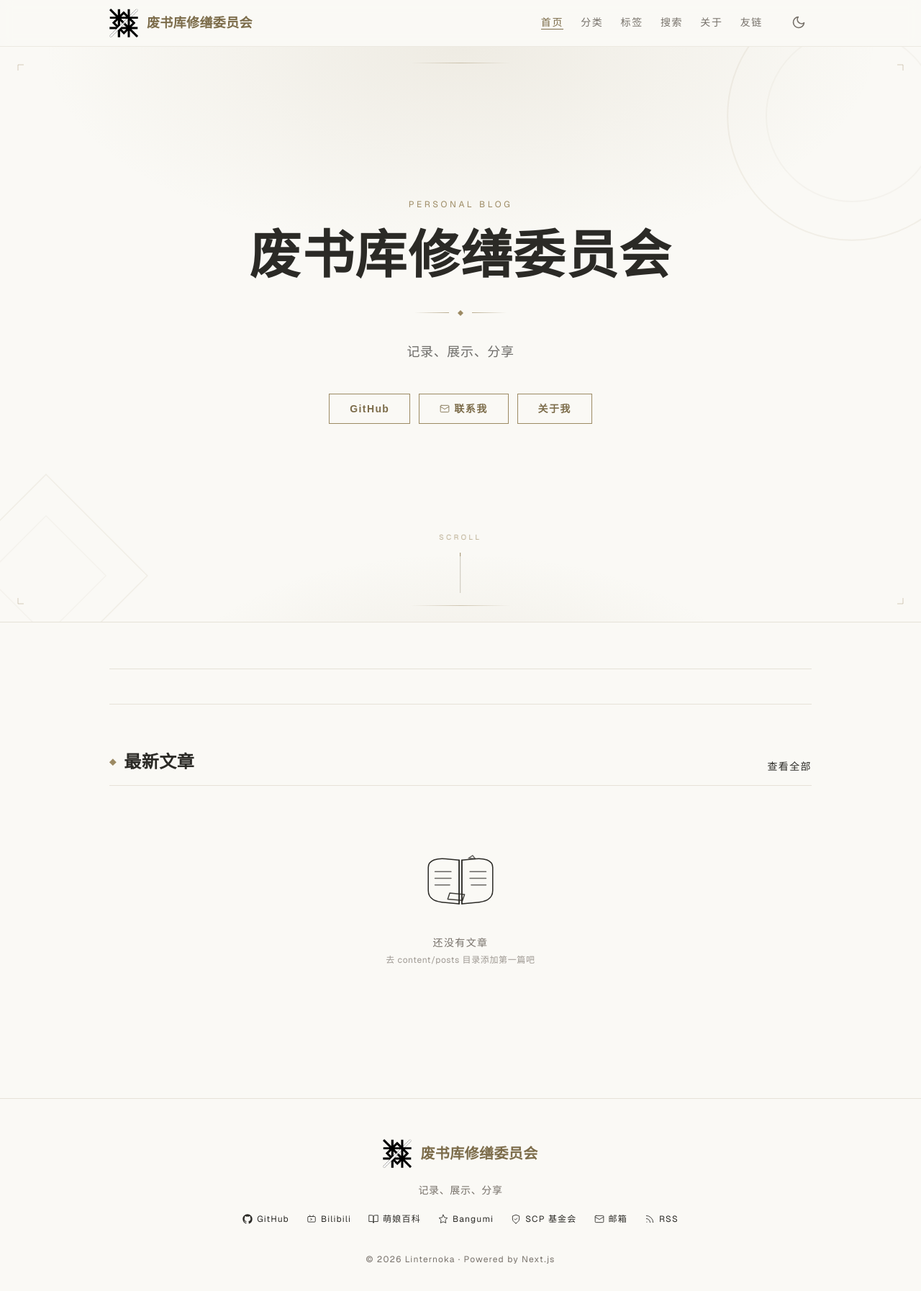
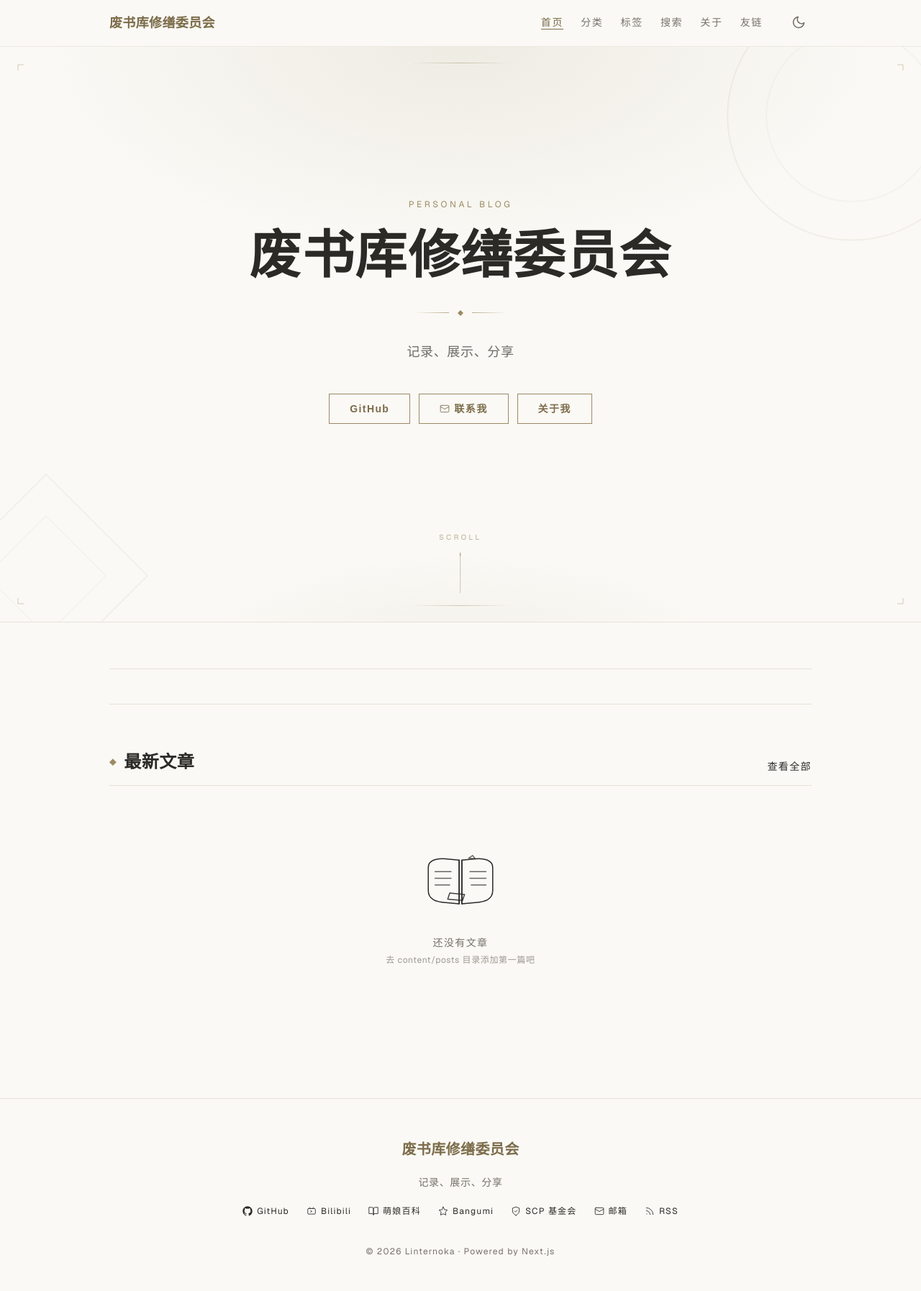
Before and after one commit to Linternoka/personal-blog, a Next.js app: page / in a window 1280 px wide. Shown: the top 1794 px of the page at 72% size. Built offline with nearby package versions, Linux system fonts and the light colour scheme.

Commit message:
feat: 移除 logo，集成 Decap CMS 图形界面编辑后台

```diff
--- a/components/Footer.tsx
+++ b/components/Footer.tsx
@@ -20,19 +20,9 @@ export default function Footer() {
           {/* 站点名 */}
           <Link
             href="/"
-            className="kam-title flex items-center gap-3 text-xl font-bold tracking-[0.08em] text-goldstrong"
+            className="kam-title text-xl font-bold tracking-[0.08em] text-goldstrong"
           >
-            {siteConfig.logo && (
-              // eslint-disable-next-line @next/next/no-img-element
-              <img
-                src={`${siteConfig.basePath}${siteConfig.logo}`}
-                alt=""
-                width={40}
-                height={40}
-                className="h-10 w-10 shrink-0 object-contain"
-              />
-            )}
-            <span>{siteConfig.name}</span>
+            {siteConfig.name}
           </Link>
 
           <p className="max-w-md text-center text-sm leading-relaxed text-textsoft">
--- a/components/Header.tsx
+++ b/components/Header.tsx
@@ -19,19 +19,9 @@ export default function Header() {
         {/* Logo */}
         <Link
           href="/"
-          className="kam-title flex items-center gap-3 text-lg font-bold tracking-[0.08em] text-goldstrong"
+          className="kam-title text-lg font-bold tracking-[0.08em] text-goldstrong"
         >
-          {siteConfig.logo && (
-            // eslint-disable-next-line @next/next/no-img-element
-            <img
-              src={`${siteConfig.basePath}${siteConfig.logo}`}
-              alt={siteConfig.name}
-              width={40}
-              height={40}
-              className="h-10 w-10 shrink-0 object-contain"
-            />
-          )}
-          <span>{siteConfig.name}</span>
+          {siteConfig.name}
         </Link>
 
         {/* 桌面端导航 */}
--- /dev/null
+++ b/public/admin/config.yml
@@ -0,0 +1,49 @@
+# Decap CMS 配置：图形界面编辑博客内容
+# 后台地址：/admin/（部署后为 /personal-blog/admin/）
+
+backend:
+  name: github
+  repo: Linternoka/personal-blog
+  branch: main
+  # GitHub App 认证（无需自建服务器）：
+  # 请在 GitHub 创建 App 后，把下方 <你的App名称> 换成实际的 App slug
+  # 创建教程见仓库 README 或编辑器内说明
+  base_url: https://github.com/apps/<你的App名称>
+
+# 媒体文件（文章配图）保存到 public/images/，引用路径为 /images/xxx
+media_folder: "public/images"
+public_folder: "/images"
+
+# 界面语言：简体中文
+locale: zh_Hans
+
+collections:
+  - name: "posts"
+    label: "文章"
+    folder: "content/posts"
+    create: true
+    slug: "{{slug}}"
+    extension: mdx
+    format: frontmatter
+    editor:
+      preview: false
+    fields:
+      - { label: "标题", name: "title", widget: "string" }
+      - { label: "日期", name: "date", widget: "datetime", format: "YYYY-MM-DD" }
+      - { label: "摘要", name: "description", widget: "text", required: false }
+      - { label: "分类", name: "category", widget: "string" }
+      - {
+          label: "标签",
+          name: "tags",
+          widget: "list",
+          default: [],
+          required: false,
+        }
+      - {
+          label: "草稿（勾选则暂不发布）",
+          name: "draft",
+          widget: "boolean",
+          required: false,
+          default: false,
+        }
+      - { label: "正文", name: "body", widget: "markdown" }
--- /dev/null
+++ b/public/admin/index.html
@@ -0,0 +1,12 @@
+<!doctype html>
+<html>
+  <head>
+    <meta charset="utf-8" />
+    <meta name="viewport" content="width=device-width, initial-scale=1.0" />
+    <title>内容管理 · 废书库修缮委员会</title>
+  </head>
+  <body>
+    <!-- Decap CMS 管理后台入口（静态页面，随站点部署） -->
+    <script src="https://unpkg.com/decap-cms@^3.4.2/dist/decap-cms.js"></script>
+  </body>
+</html>
--- a/site.config.json
+++ b/site.config.json
@@ -3,7 +3,6 @@
   "title": "废书库修缮委员会 · 记录、展示、分享",
   "description": "记录、展示、分享",
   "url": "https://linternoka.github.io",
-  "logo": "/images/logo.png",
   "avatar": "/images/avatar.jpg",
   "author": {
     "name": "Linternoka",
```
Also changed, not shown: public/images/logo.png (deleted).
